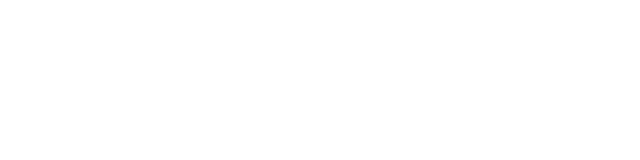
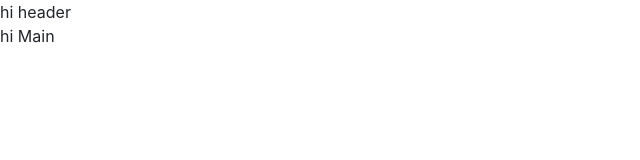
Before and after one commit to 1t1e1/kitap-evi, a React (Create React App) app: page / in a window 1280 px wide. Shown: the top 160 px of the page, without its empty margins (0-640 px from the left). Built offline with nearby package versions, Linux system fonts and the light colour scheme.

Commit message:
react-router eklendi.

```diff
--- a/package.json
+++ b/package.json
@@ -37,7 +37,6 @@
     ]
   },
   "devDependencies": {
-    "eslint": "7.2.0",
     "eslint-config-airbnb": "18.2.0",
     "eslint-config-prettier": "^6.11.0",
     "eslint-plugin-import": "^2.21.2",
--- a/src/App.js
+++ b/src/App.js
@@ -1,8 +1,14 @@
 import React from 'react';
+import { Header, Main } from './components';
 import './App.css';
 
 function App() {
-  return <div className="App"></div>;
+  return (
+    <div className="App">
+      <Header> </Header>
+      <Main> </Main>
+    </div>
+  );
 }
 
 export default App;
--- /dev/null
+++ b/src/components/Header/Header.js
@@ -0,0 +1,8 @@
+import React from 'react';
+import './style.js';
+
+const Header = () => {
+  return <div>hi header</div>;
+};
+
+export default Header;
--- /dev/null
+++ b/src/components/Header/index.js
@@ -0,0 +1,3 @@
+import Header from './Header';
+
+export default Header;
--- /dev/null
+++ b/src/components/Main/Main.js
@@ -0,0 +1,8 @@
+import React from 'react';
+import './style.js';
+
+const Main = () => {
+  return <div> hi Main</div>;
+};
+
+export default Main;
--- /dev/null
+++ b/src/components/Main/index.js
@@ -0,0 +1,3 @@
+import Main from './Main';
+
+export default Main;
--- a/src/components/index.js
+++ b/src/components/index.js
@@ -0,0 +1,4 @@
+import Header from './Header';
+import Main from './Main';
+
+export { Header, Main };
```
Also changed, not shown: src/components/Header/style.js (added), src/components/Main/style.js (added), 2 other files (tests, documents, lock files or other folders).
